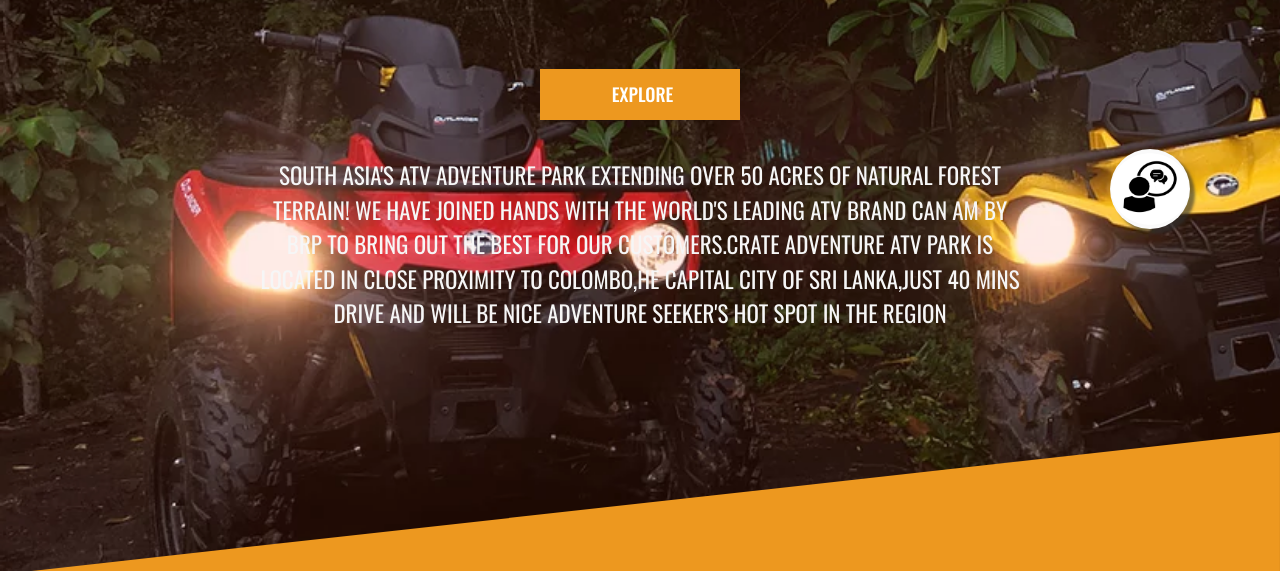
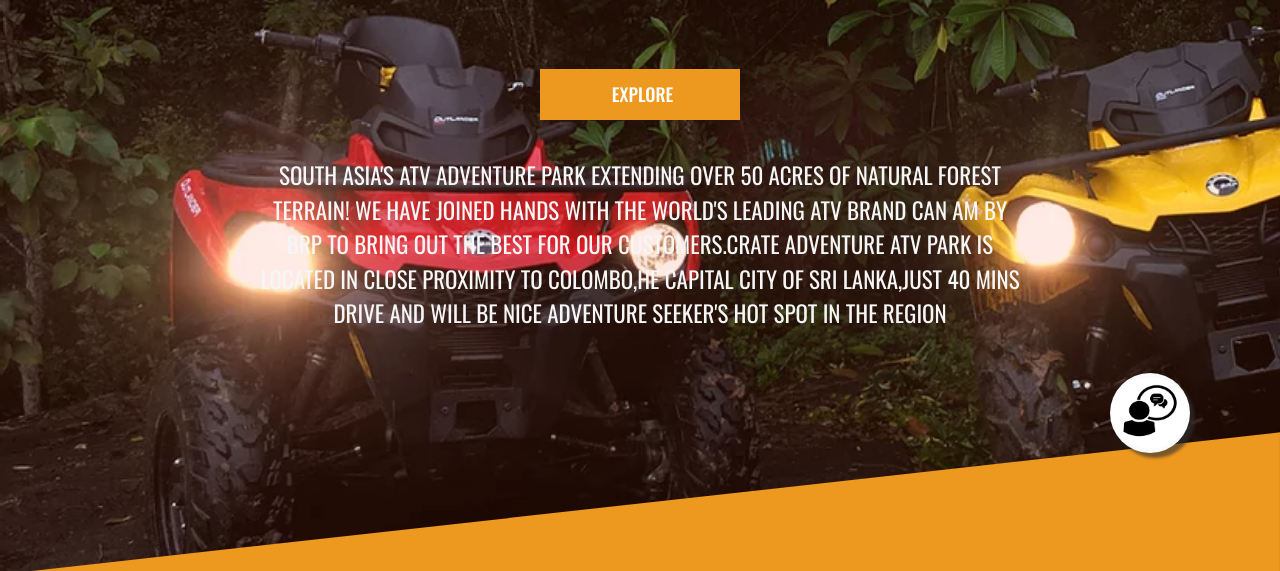
Before and after one commit to sahanwewelwala/Crate-adventure-2, a plain HTML site: page index.html in a window 1280 px wide. Shown: the part 171-742 px from the top of the page. Drawn offline with nearby package versions, Linux system fonts and the light colour scheme.

Commit message:
sixsth  commit

```diff
--- a/css/style.css
+++ b/css/style.css
@@ -135,7 +135,7 @@
     position: fixed;
     width: 80px;
     height: 80px;
-    top: 40%;
+    top: 68%;
     right: 7%;
     background-color: #fafafa;
     color: #FFF;
```
